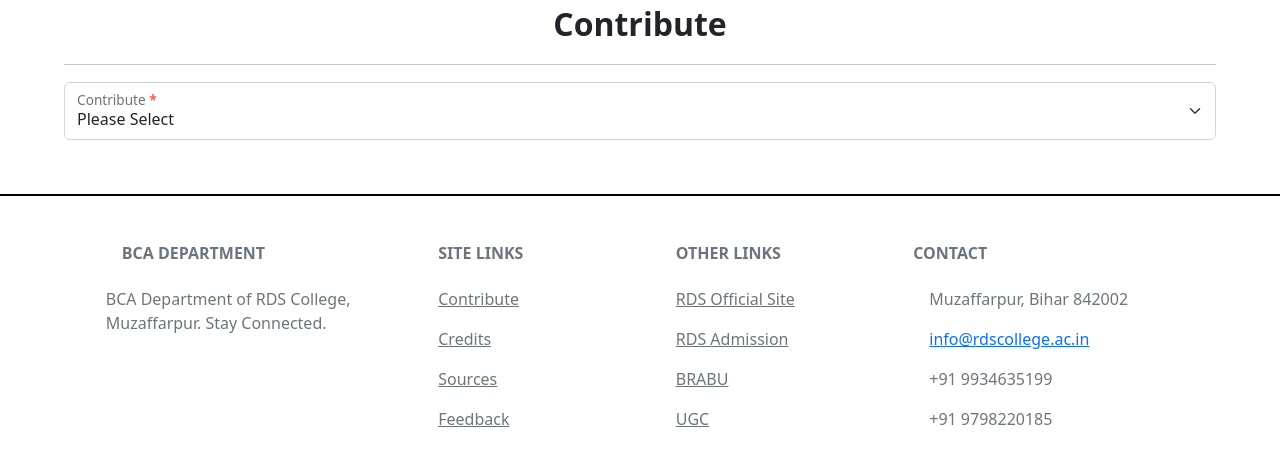
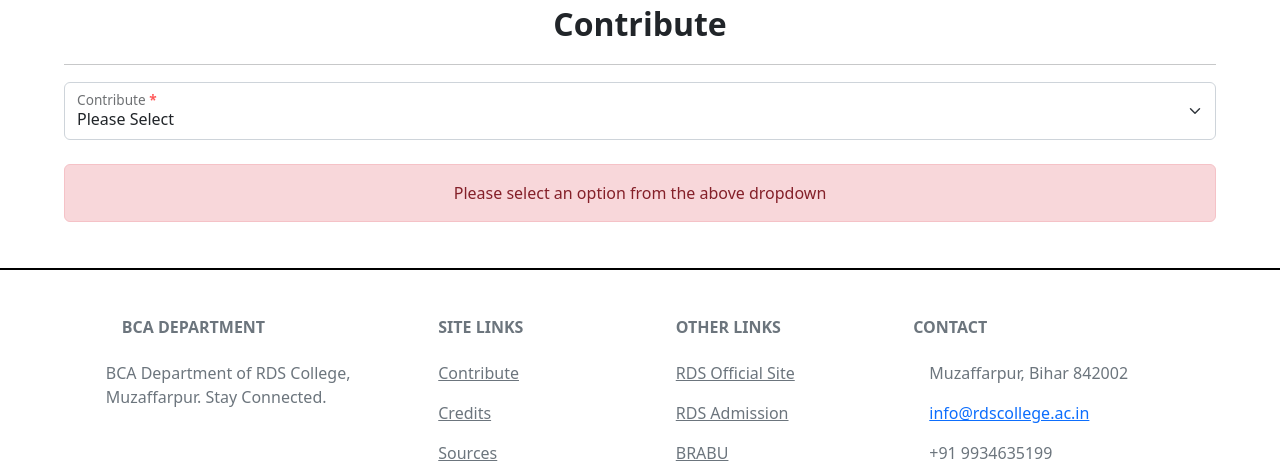
Before and after one commit to surajgirioffl/RDS-BCA-Department, a Flask app: page /contribute in a window 1280 px wide. Shown: the part 176-639 px from the top of the page. Run offline with Flask 2, Linux system fonts and the light colour scheme; some libraries are stand-ins or nearby versions.

Commit message:
Add: Add a div to display an alert message initially
Add a div to display an alert message initially (when no option from the
dropdown is selected).

Signed-off-by: @surajgirioffl

```diff
--- a/templates/contribute.html
+++ b/templates/contribute.html
@@ -22,6 +22,9 @@
             </div>
 
             <div id="response-text-container">
+                <div class="alert alert-danger" role="alert">
+                    Please select an option from the above dropdown
+                </div>
             </div>
         </form>
         <!--Form ends-->
```
